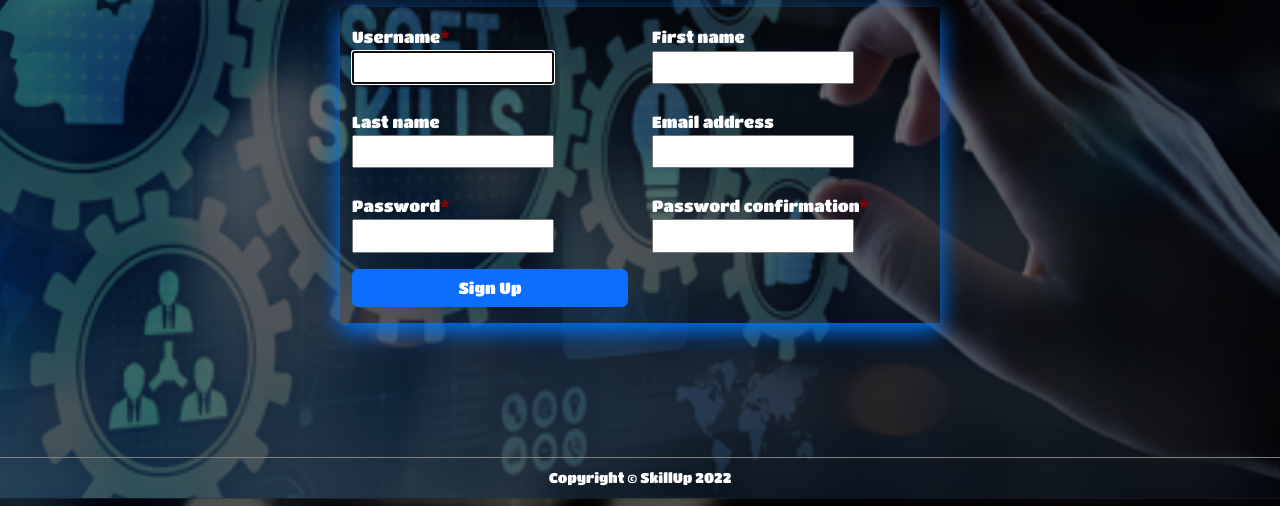
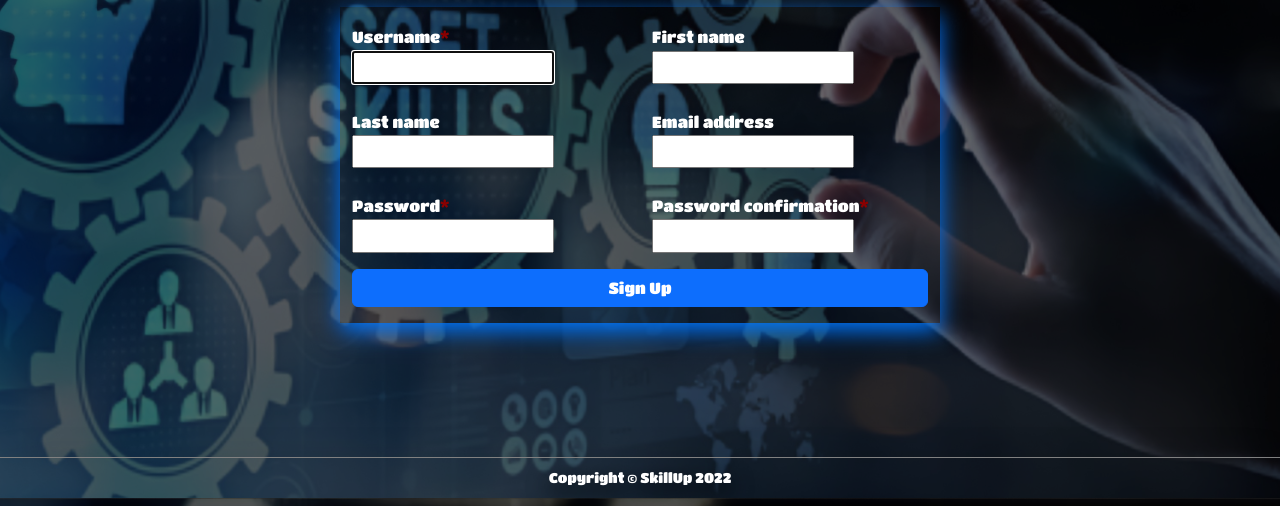
Before and after one commit to 1vonx/SkillUp, a Django app: page /signup/ in a window 1280 px wide. Shown: the part 302-808 px from the top of the page. Run offline with Django 4.2, Linux system fonts and the light colour scheme; some libraries are stand-ins or nearby versions.

Commit message:
change template

```diff
--- a/templates/signup.html
+++ b/templates/signup.html
@@ -20,11 +20,11 @@
     <div class="container" id="registerForm">
         <form class="my-3" method="post" novalidate>
             {% csrf_token %}
-            <div class="row row-cols-2 g-4 justify-content-center">
+            <div class="row row-cols-sm-1 row-cols-md-2 g-4 justify-content-center">
                 {{ form|crispy }}
             </div>
-            <div class="row row-cols-2 mt-3">
-                <div class="col-12 col-md-6">
+            <div class="row mt-3">
+                <div class="col-sm-4 col-md-12">
                     <button class="btn btn-primary w-100 text-white" type="submit">Sign Up</button>
                 </div>
             </div>
```
Also changed, not shown: db.sqlite3.
